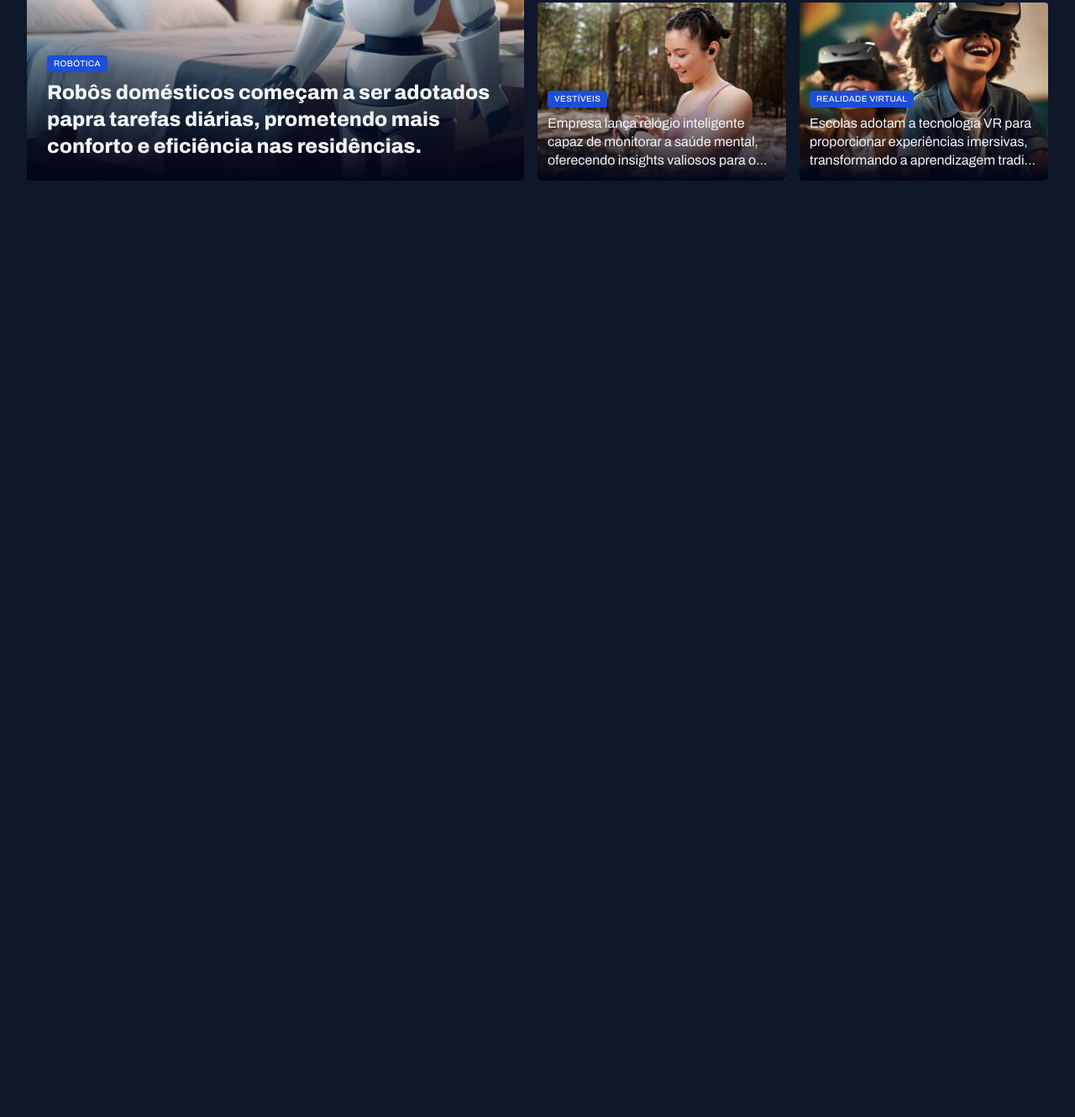
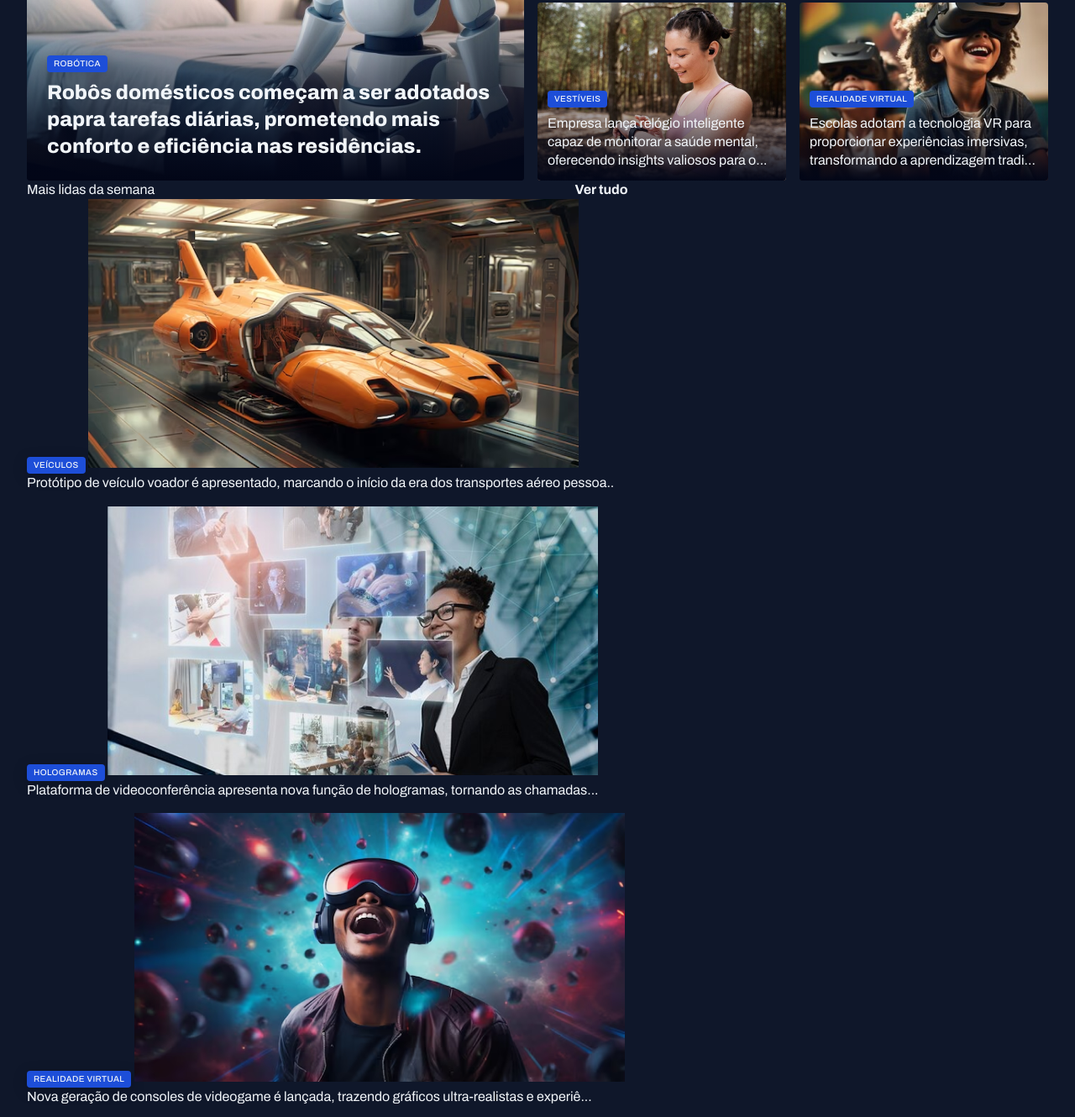
Before and after one commit to thales-castro/fullstack-projeto-portal-de-noticias, a plain HTML site: page index.html in a window 1280 px wide. Shown: the part 396-1726 px from the top of the page at 84% size. Before the commit the page ends 800 px from the top, so only its background shows below. Drawn offline with Linux system fonts and the light colour scheme.

Commit message:
estruturando seção mais lidas da semana

```diff
--- a/index.html
+++ b/index.html
@@ -63,39 +63,94 @@
             <figcaption>
               <span class="content-tag">Hologramas</span>
               <h2 class="text-lg">
-                  Novo Smartphone Projetor 3D chega ao mercado, transformando a forma como vemos nossas telas!
+                Novo Smartphone Projetor 3D chega ao mercado, transformando a
+                forma como vemos nossas telas!
               </h2>
             </figcaption>
           </figure>
           <figure class="card">
-            <img src="assets/images/Image 03.png" alt="Tecnologia 6G chega às metrópoles brasileiras, prometendo revolucionar a forma como vivemos e nos comunicamos." />
+            <img
+              src="assets/images/Image 03.png"
+              alt="Tecnologia 6G chega às metrópoles brasileiras, prometendo revolucionar a forma como vivemos e nos comunicamos."
+            />
             <figcaption>
               <span class="content-tag">Internet</span>
               <h2 class="text-lg">
-                Tecnologia 6G chega às metrópoles brasileiras, prometendo revolucionar a forma como vivemos e nos comuni...
+                Tecnologia 6G chega às metrópoles brasileiras, prometendo
+                revolucionar a forma como vivemos e nos comuni...
               </h2>
             </figcaption>
           </figure>
           <figure class="card">
-            <img src="assets/images/Image 04.png" alt="Empresa lança relógio inteligente capaz de monitorar a saúde mental, oferecendo insights valiosos para o bem-estar pessoal." />
+            <img
+              src="assets/images/Image 04.png"
+              alt="Empresa lança relógio inteligente capaz de monitorar a saúde mental, oferecendo insights valiosos para o bem-estar pessoal."
+            />
             <figcaption>
               <span class="content-tag">Vestíveis</span>
               <h2 class="text-lg">
-                Empresa lança relógio inteligente capaz de monitorar a saúde mental, oferecendo insights valiosos para o...
+                Empresa lança relógio inteligente capaz de monitorar a saúde
+                mental, oferecendo insights valiosos para o...
               </h2>
             </figcaption>
           </figure>
           <figure class="card">
-            <img src="assets/images/Image 05.png" alt="Escolas adotam a tecnologia VR para proporcionar experiências imersivas, transformando a aprendizagem tradicional." />
+            <img
+              src="assets/images/Image 05.png"
+              alt="Escolas adotam a tecnologia VR para proporcionar experiências imersivas, transformando a aprendizagem tradicional."
+            />
             <figcaption>
               <span class="content-tag">Realidade Virtual</span>
               <h2 class="text-lg">
-                Escolas adotam a tecnologia VR para proporcionar experiências imersivas, transformando a aprendizagem tradi...
+                Escolas adotam a tecnologia VR para proporcionar experiências
+                imersivas, transformando a aprendizagem tradi...
               </h2>
             </figcaption>
           </figure>
         </figure>
       </section>
+
+      <section id="weekly">
+        <header class="grid grid-flow-col">
+          <h3>Mais lidas da semana</h3>
+          <a href="#" class="grid grid-flow-col">
+            <strong>Ver tudo</strong>
+            <span></span>
+          </a>
+        </header>
+
+        <div class="grid gap-16">
+          <figure>
+            <span class="content-tag">Veículos</span>
+            <img src="assets/images/Image 06.png" alt="" />
+            <p>
+              Protótipo de veículo voador é apresentado, marcando o início da
+              era dos transportes aéreo pessoa..
+            </p>
+          </figure>
+          <figure>
+            <span class="content-tag">Hologramas</span>
+            <img src="assets/images/Image 07.png" alt="" />
+            <p>
+              Plataforma de videoconferência apresenta nova função de hologramas, tornando as chamadas...
+            </p>
+          </figure>
+          <figure>
+            <span class="content-tag">Realidade Virtual</span>
+            <img src="assets/images/Image 08.png" alt="" />
+            <p>
+              Nova geração de consoles de videogame é lançada, trazendo gráficos ultra-realistas e experiê...
+            </p>
+          </figure>
+          <figure>
+            <span class="content-tag">internet</span>
+            <img src="assets/images/Image 09.png" alt="" />
+            <p>
+              Projeto busca oferecer internet de alta velocidade em áreas remotas através de satélites.
+            </p>
+          </figure>
+        </div>
+      </section>
     </main>
   </body>
 </html>
```
Lines whose indentation alone changed are shown as unchanged.
